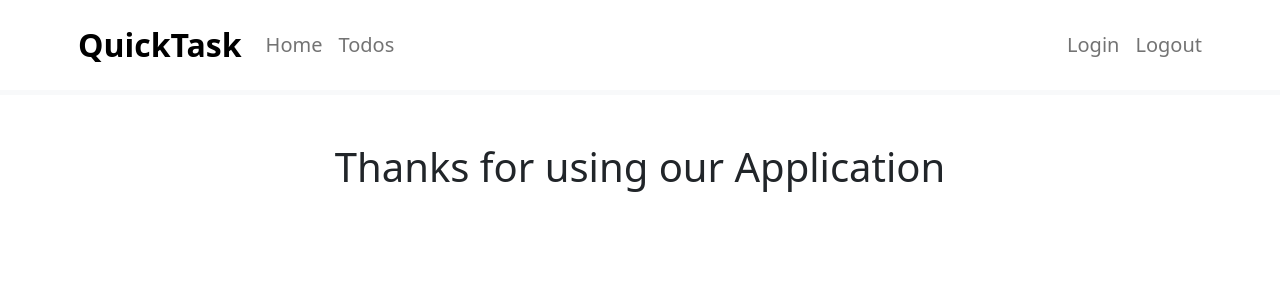
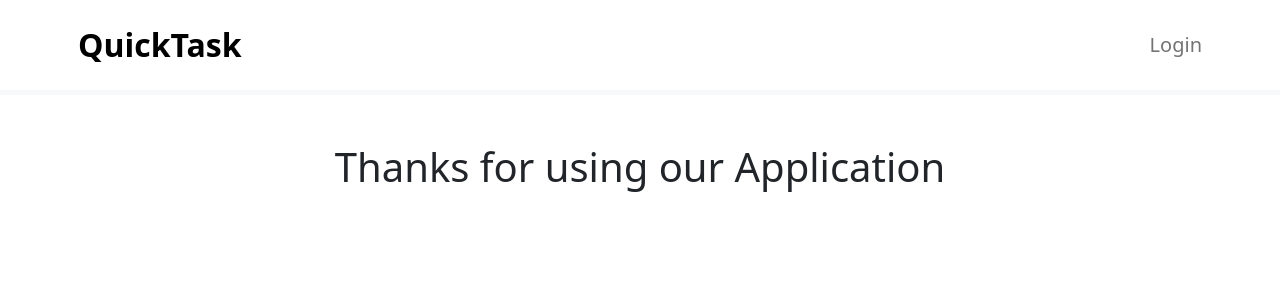
Before and after one commit to eshasherry/todo-app, a React (Create React App) app: page /logout in a window 1280 px wide. Shown: the top 300 px of the page. Built offline with nearby package versions, Linux system fonts and the light colour scheme.

Commit message:
Creating an auth context and setting the value of auth hook in different places

```diff
--- a/src/components/HeaderComponent.jsx
+++ b/src/components/HeaderComponent.jsx
@@ -1,6 +1,9 @@
 import {Link} from "react-router-dom";
+import {useAuth} from "../security/AuthContext";
 
 export default function HeaderComponent(){
+    const authContext = useAuth()
+    const isAuthenticated = authContext.isAuthenticated
     return(
         <header className="border-bottom border-light border-5 mb-5 p-2">
             <div className="container">
@@ -9,13 +12,21 @@
                         <div className="navbar-brand ms-2 fs-2 fw-bold text-black">QuickTask</div>
                         <div className="collapse navbar-collapse">
                             <ul className="navbar-nav">
-                                <li className="nav-item fs-5"><Link className="nav-link" to="/welcome/esha">Home</Link></li>
-                                <li className="nav-item fs-5"><Link className="nav-link" to="/todos">Todos</Link></li>
+                                <li className="nav-item fs-5">
+                                    {isAuthenticated && <Link className="nav-link" to="/welcome/esha">Home</Link>}
+                                    </li>
+                                <li className="nav-item fs-5">
+                                    {isAuthenticated && <Link className="nav-link" to="/todos">Todos</Link>}
+                                </li>
                             </ul>
                         </div>
                         <ul className="navbar-nav">
-                            <li className="nav-item fs-5"><Link className="nav-link" to="/login">Login</Link></li>
-                            <li className="nav-item fs-5"><Link className="nav-link" to="/logout">Logout</Link></li>
+                            <li className="nav-item fs-5">
+                                {!isAuthenticated && <Link className="nav-link" to="/login">Login</Link>}
+                            </li>
+                            <li className="nav-item fs-5">
+                                {isAuthenticated && <Link className="nav-link" to="/logout" onClick={()=>{authContext.setAuthenticated(false)}}>Logout</Link>}
+                            </li>
                         </ul>
                     </nav>
                 </div>
--- a/src/components/LoginComponent.jsx
+++ b/src/components/LoginComponent.jsx
@@ -1,5 +1,6 @@
 import {useState} from "react";
 import {useNavigate} from "react-router-dom";
+import {useAuth} from "../security/AuthContext";
 
 export default function LoginComponent(){
     const [username, setUsername] = useState('username')
@@ -7,12 +8,15 @@
     const [showSuccessMessage, setShowSuccessMessage] = useState(false)
     const [showErrorMessage, setShowErrorMessage] = useState(false)
     const navigate = useNavigate()
+    const authContext = useAuth()
     function handleOnSubmit(){
         if(username === 'esha' && password === 'password'){
+            authContext.setAuthenticated(true)
             setShowSuccessMessage(true)
             setShowErrorMessage(false)
             navigate(`/welcome/${username}`)
         }else{
+            authContext.setAuthenticated(false)
             setShowSuccessMessage(false)
             setShowErrorMessage(true)
         }
--- a/src/components/TodoApp.jsx
+++ b/src/components/TodoApp.jsx
@@ -8,11 +8,13 @@
 import ListTodoComponent from "./ListTodoComponent";
 import ErrorComponent from "./ErrorComponent";
 import HeaderComponent from "./HeaderComponent";
+import AuthProvider from "../security/AuthContext";
 export default function TodoApp(){
     const [username, setUsername] = useState('username')
 
     return(
         <div className="TodoApp">
+            <AuthProvider>
                 <BrowserRouter>
                     <HeaderComponent/>
                     <Routes>
@@ -24,6 +26,7 @@
                         <Route path='/logout' element={<LogoutComponent/>}></Route>
                     </Routes>
                 </BrowserRouter>
+            </AuthProvider>
         </div>
     )
 }
--- /dev/null
+++ b/src/security/AuthContext.jsx
@@ -0,0 +1,17 @@
+
+//1. create a context
+import {createContext, useContext, useState} from "react";
+
+export const AuthContext = createContext();
+export const useAuth = () => useContext(AuthContext)
+
+//2.share the created context with other components
+export default function AuthProvider({children}){
+    //3. put some state in auth provider
+    const [isAuthenticated, setAuthenticated] = useState(false)
+    return(
+        <AuthContext.Provider value={{isAuthenticated, setAuthenticated}}>
+            {children}
+        </AuthContext.Provider>
+    )
+}
```
